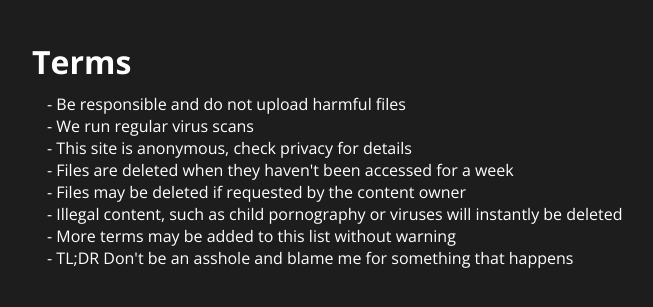
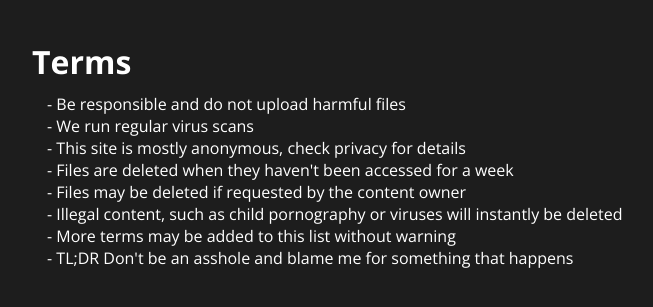
Before and after one commit to zhangshijie-bomun/QuadFile, a Flask app: template templates/terms.html in a window 1280 px wide. Shown: the top 307 px of the page, without its empty margins (163-816 px from the left). Run offline with Flask 2, Linux system fonts and the light colour scheme; the template is opened without the code that fills it, so the values that code supplies are empty; parts of the project's set-up code (start-up, migrations or seed data) failed here and were passed over.

Commit message:
Update terms.html

```diff
--- a/templates/terms.html
+++ b/templates/terms.html
@@ -4,7 +4,7 @@
     <ul>
       <li>Be responsible and do not upload harmful files</li>
       <li>We run regular virus scans</li>
-      <li>This site is anonymous, check privacy for details</li>
+      <li>This site is mostly anonymous, check privacy for details</li>
       {% if page.size is defined %}
       <li>The max file size is <strong>{{ page.size }}</strong></li>
       {% endif %}
```
